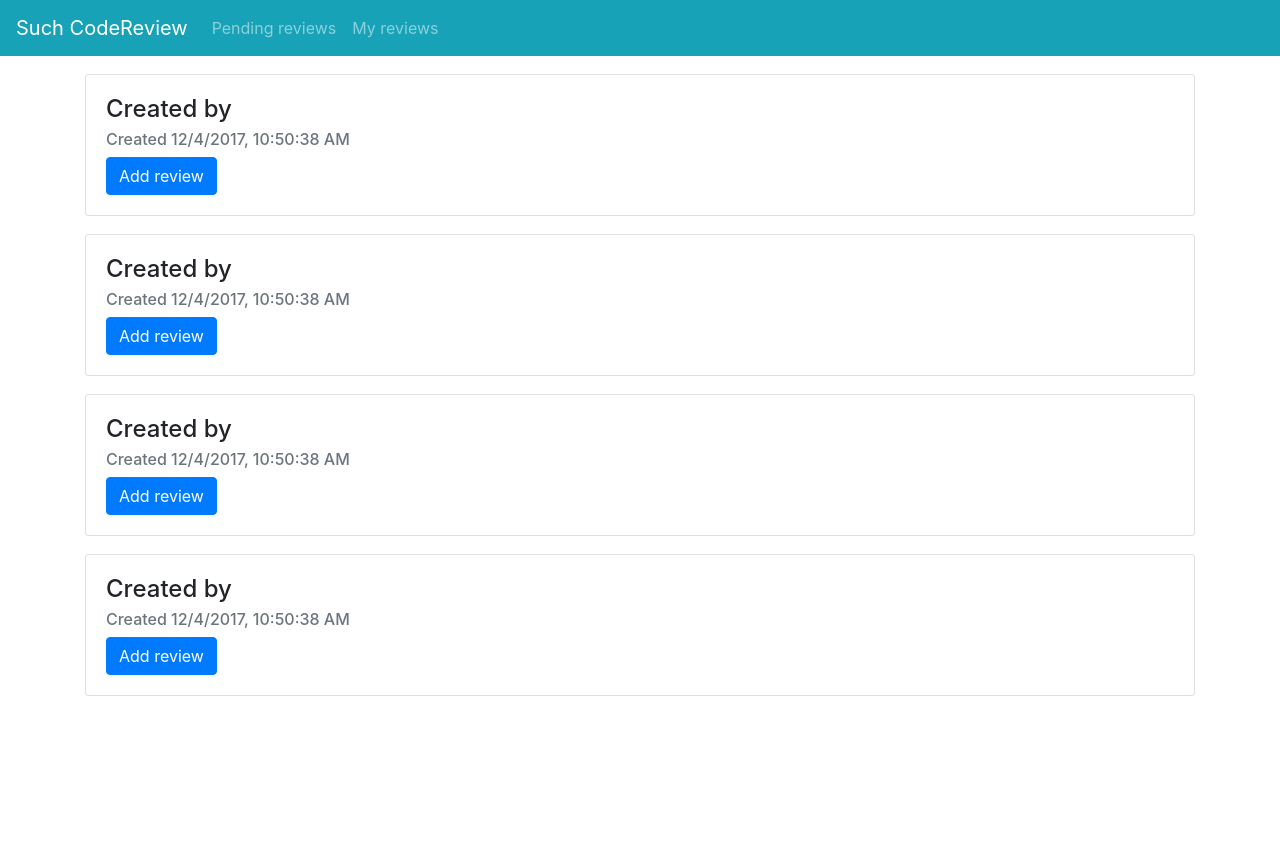
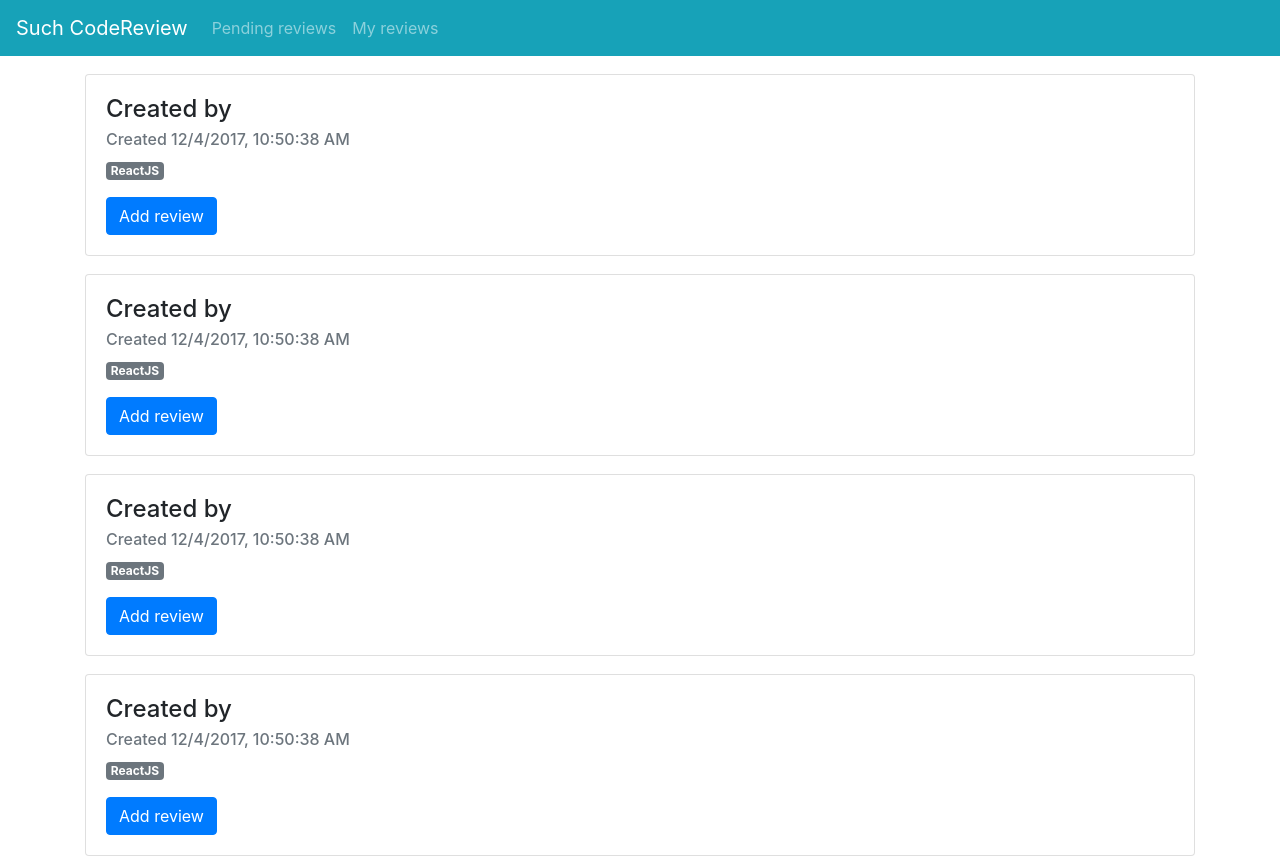
Before and after one commit to bad5anta/code-review-client, a Vue app: page /pending in a window 1280 px wide. Before the commit the page ends 800 px from the top, so only its background shows below. Built offline with nearby package versions, Linux system fonts and the light colour scheme.

Commit message:
Add badge

```diff
--- a/src/components/DiffCard/index.vue
+++ b/src/components/DiffCard/index.vue
@@ -6,6 +6,7 @@
         </span>
       </h4>
       <h6 class="card-subtitle mb-2 text-muted">Created {{date}}</h6>
+      <p><b-badge>{{item.technology}}</b-badge></p>
       <b-button :to="cardLink" variant="primary" v-if="item.status === 'done'">View diff</b-button>
       <b-button :to="cardLink" variant="primary" v-if="item.status === 'new'">Add review</b-button>
     </b-card>
```
